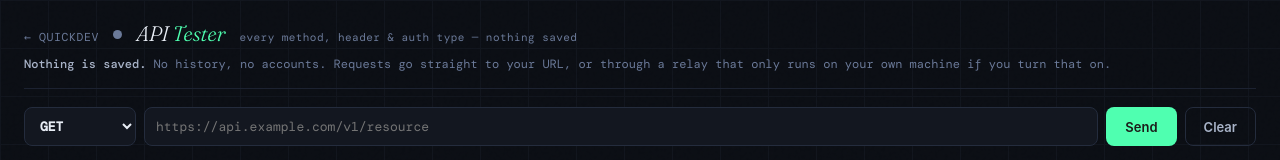
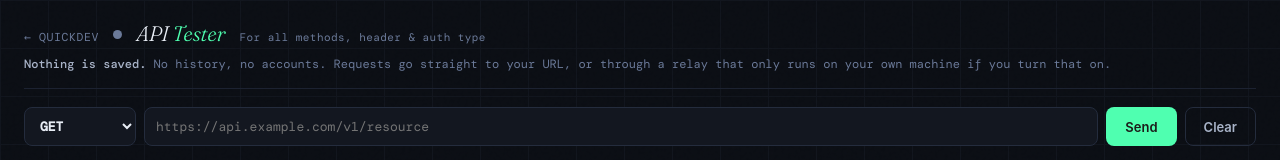
Before and after one commit to priyank017/QuickDev, a plain HTML site: page API_testing.html in a window 1280 px wide. Shown: the top 160 px of the page. Drawn offline with nearby package versions, Linux system fonts and the light colour scheme; a web font is replaced by a local one.

Commit message:
Update API_testing.html

```diff
--- a/API_testing.html
+++ b/API_testing.html
@@ -285,7 +285,7 @@
       <a class="back-link" href="index.html">← QuickDev</a>
       <span class="led" id="led"></span>
       <span class="brand-name">API <em>Tester</em></span>
-      <span class="brand-tag">every method, header &amp; auth type — nothing saved</span>
+      <span class="brand-tag"> For all methods, header &amp; auth type</span>
     </div>
     <div class="privacy-note"><strong>Nothing is saved.</strong> No history, no accounts. Requests go straight to your URL, or through a relay that only runs on your own machine if you turn that on.</div>
   </div>
```
